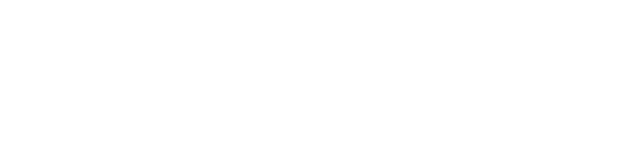
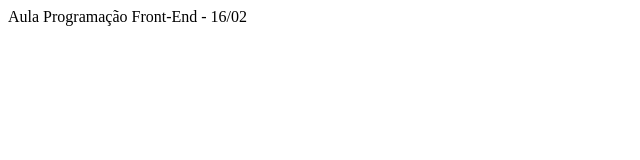
Before and after one commit to marinanneves/Marina-Neves, a plain HTML site: page Aula1.html in a window 1280 px wide. Shown: the whole page, without its empty margins (0-640 px from the left). Drawn offline with Linux system fonts and the light colour scheme.

Commit message:
Add files via upload

```diff
--- a/Aula1.html
+++ b/Aula1.html
@@ -5,6 +5,6 @@
         <title>index.html</title>
     </head>
     <body>
-
+        <p>Aula Programação  Front-End  -   16/02</p>
     </body>
     </html>
```
